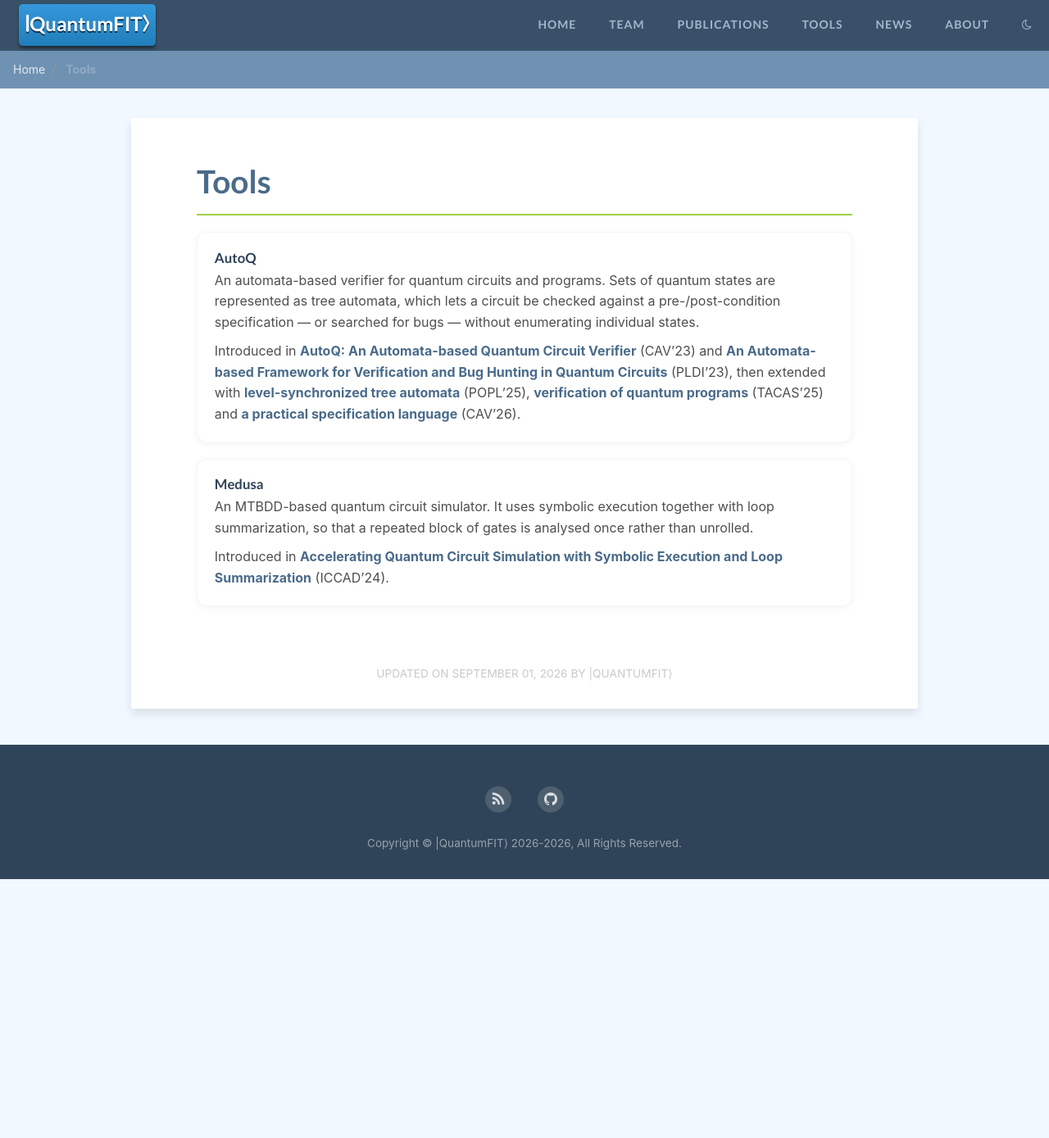
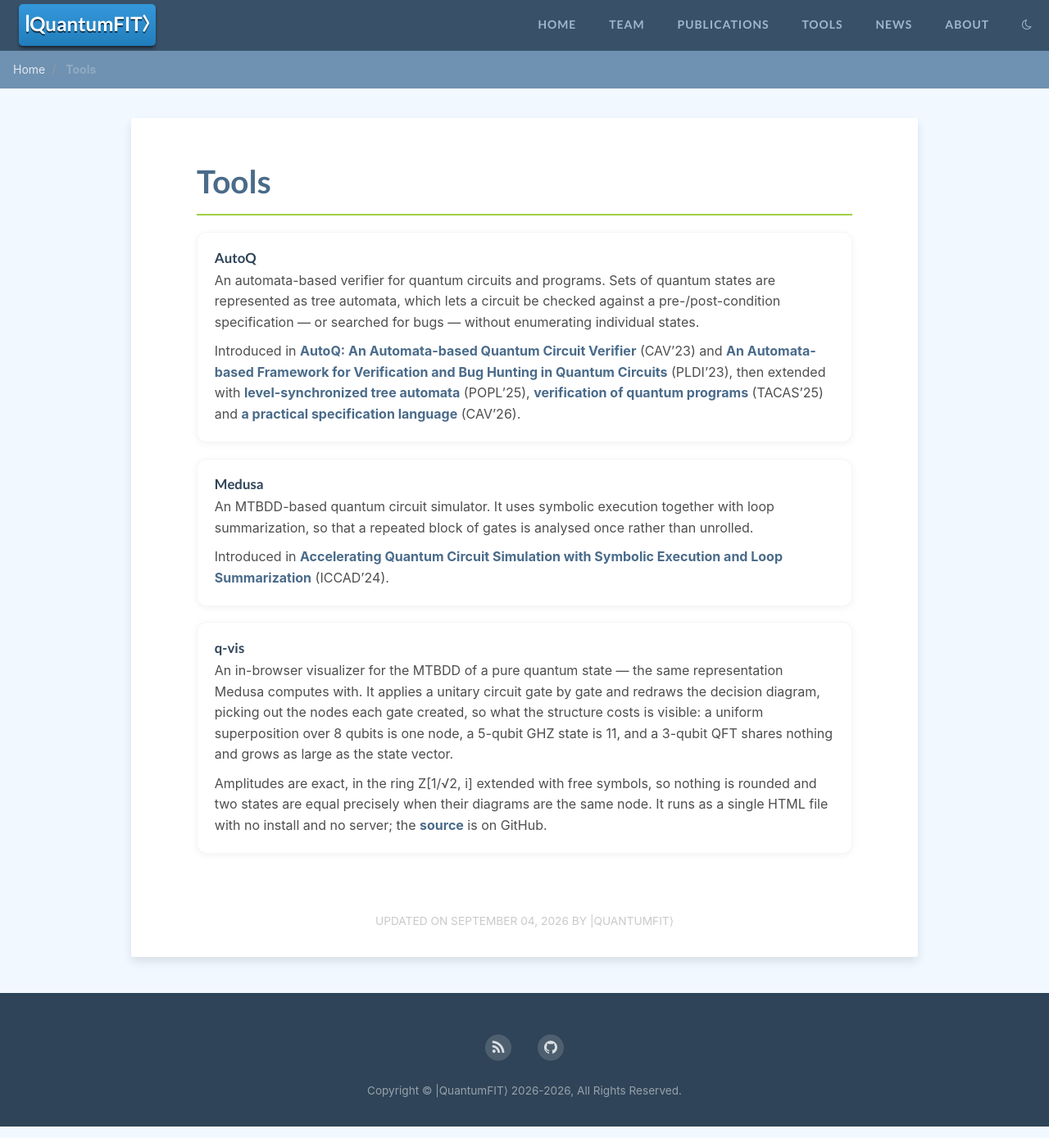
Before and after one commit to QuantumFIT/quantumfit.github.io, a Jekyll site: the page built from pages/tools.md, in a window 1280 px wide and 1389 px high. Shown: the whole window at 82% size. Built offline with Jekyll 4.4.1, drawn with Linux system fonts in a browser that asks for light colours.

Commit message:
Tools: add q-vis
Third card, after AutoQ and Medusa, keeping the list alphabetical. The
name links to the live app at quantum.fit.vut.cz/q-vis/; since this one
has no paper to cite, the second link goes to the repo instead.

Details come from QuantumFIT/q-vis's README -- the exact ring, the
single-file distribution, the node counts -- rather than from the app's
landing copy, which is a title and one line.

Co-Authored-By: Claude Opus 5 <noreply@anthropic.com>
Claude-Session: https://claude.ai/code/session_01Qgr3EHNtzr13mi5YBFazva

```diff
--- a/pages/tools.md
+++ b/pages/tools.md
@@ -4,7 +4,7 @@ layout: page
 title: Tools
 description: "Tools developed by the |QuantumFIT⟩ research group."
 comments: false
-modified: 2026-09-01
+modified: 2026-09-04
 breadcrumbs: true
 ---
 
@@ -70,4 +70,22 @@ Introduced in
 </div>
 </div>
 </div>
+<div class="member-card">
+<div class="member-info">
+<h4><a href="https://quantum.fit.vut.cz/q-vis/">q-vis</a></h4>
+<div class="member-description" markdown="1">
+An in-browser visualizer for the MTBDD of a pure quantum state --- the same
+representation Medusa computes with. It applies a unitary circuit gate by gate
+and redraws the decision diagram, picking out the nodes each gate created, so
+what the structure costs is visible: a uniform superposition over 8 qubits is
+one node, a 5-qubit GHZ state is 11, and a 3-qubit QFT shares nothing and grows
+as large as the state vector.
+
+Amplitudes are exact, in the ring Z[1/&radic;2, i] extended with free symbols,
+so nothing is rounded and two states are equal precisely when their diagrams are
+the same node. It runs as a single HTML file with no install and no server; the
+[source](https://github.com/QuantumFIT/q-vis) is on GitHub.
 </div>
+</div>
+</div>
+</div>
```
